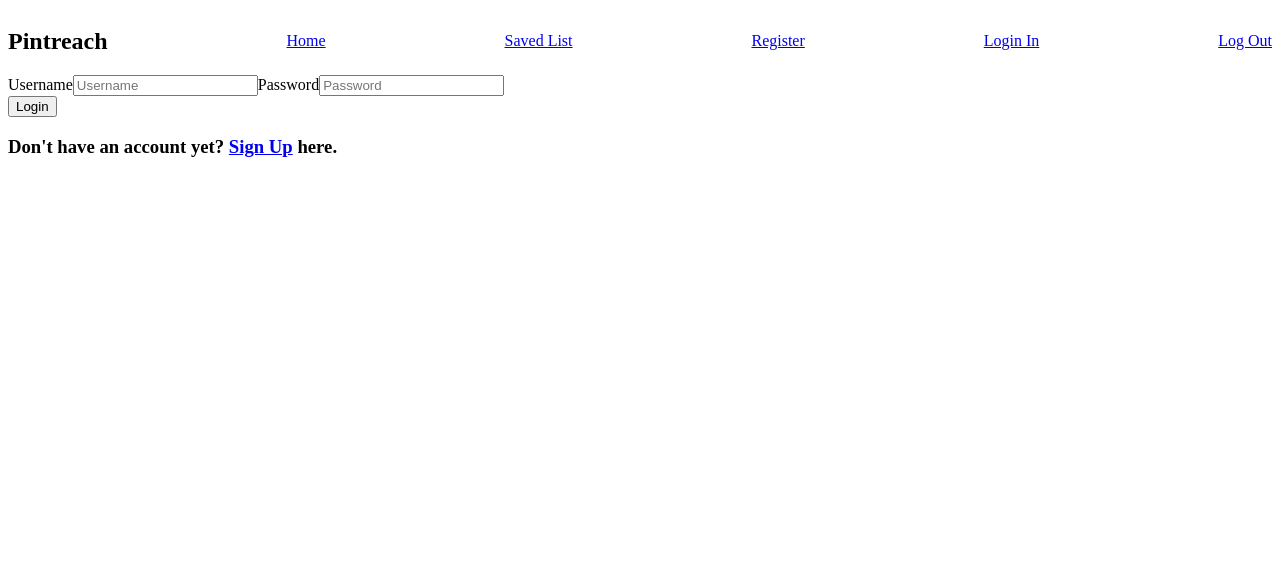
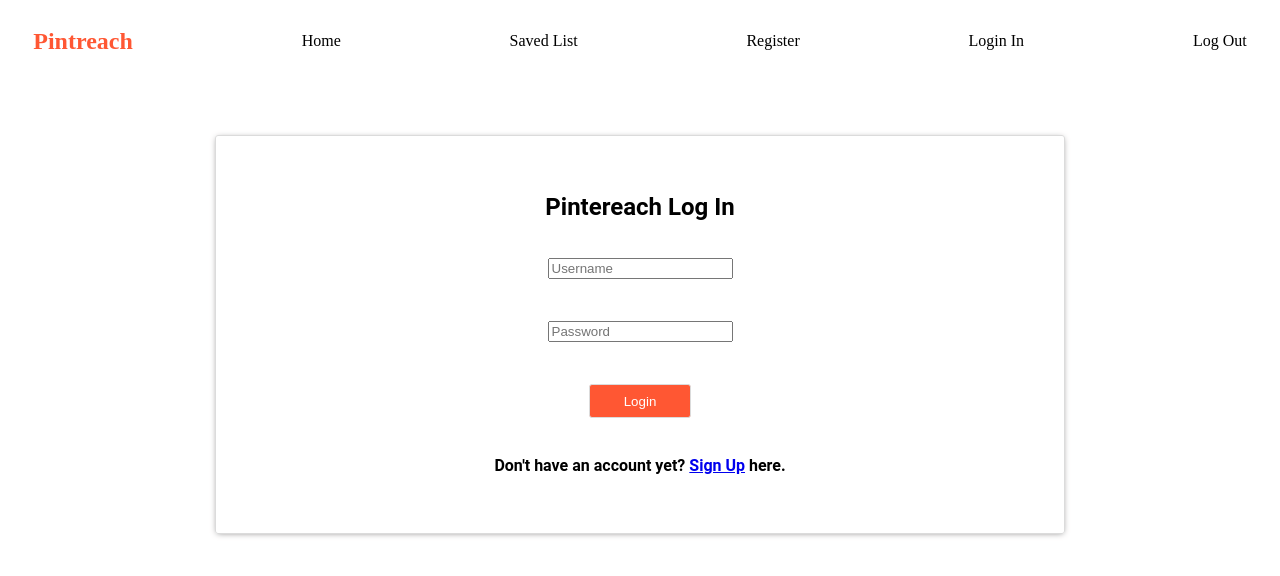
Before and after one commit to Pintereach-build-week/Pintereach-FE, a React (Create React App) app in the folder client/: page /login in a window 1280 px wide. Shown: the top 576 px of the page. Built offline with nearby package versions, Linux system fonts and the light colour scheme.

Commit message:
added more styling

```diff
--- a/client/src/App.js
+++ b/client/src/App.js
@@ -16,7 +16,7 @@ function App() {
 
 
   return (
-    <div className='App'>
+    <div style={{margin:'0 2%'}}  className='App'>
       <Router>
         <Navbar />
         <Switch>
--- a/client/src/components/articles/ArticleCard.js
+++ b/client/src/components/articles/ArticleCard.js
@@ -1,16 +1,5 @@
 import React from 'react'
 import styled from 'styled-components'
-import { Link } from "react-router-dom"
-
-const Article = styled.div`
-    margin: 2%;
-    padding: 4%;
-    border: 1px solid rgba(var(--ca6,219,219,219),1);
-    box-shadow: 0px 1px 6px -2px rgb(128, 127, 127);
-    border-radius: 3px;
-    text-align: center;
-    font-family: 'Roboto', sans-serif;
-`;
 
 function ArticleCard(props) {
     const { article } = props;
@@ -19,7 +8,7 @@ function ArticleCard(props) {
         <Article className='article'>
             <h3 className='title'>{info.article_name}</h3>
             <br />
-            <Link to={info.article_url}>{info.article_url}</Link>
+            <a href={info.article_url} target='_blank'>{info.article_url}</a>
             <br />
             <p>{info.category_id}</p>
         </Article>
@@ -36,4 +25,14 @@ function ArticleCard(props) {
     )
 }
 
+const Article = styled.div`
+    margin: 2% 5%;
+    padding: 4%;
+    border: 1px solid rgba(var(--ca6,219,219,219),1);
+    box-shadow: 0px 1px 6px -2px rgb(128, 127, 127);
+    border-radius: 3px;
+    text-align: center;
+    font-family: 'Roboto', sans-serif;
+`;
+
 export default ArticleCard;
--- /dev/null
+++ b/client/src/components/auth/FormStyling.js
@@ -0,0 +1,12 @@
+import styled from 'styled-components'
+
+
+export default styled.div`
+    margin: 5% 15%;
+    padding: 3% 0;
+    border: 1px solid rgba(var(--ca6,219,219,219),1);
+    box-shadow: 0px 1px 6px -2px rgb(128, 127, 127);
+    border-radius: 3px;
+    text-align: center;
+    font-family: 'Roboto', sans-serif;
+`
--- a/client/src/components/auth/Login.js
+++ b/client/src/components/auth/Login.js
@@ -1,47 +1,53 @@
 import React from "react";
 import { Link } from "react-router-dom";
 import { connect } from "react-redux";
-// import styled from "styled-components";
+import styled from "styled-components";
 import { login } from "../../store/auth/authActions";
 import { Form, Field, withFormik } from "formik";
 import * as Yup from "yup";
-
-
+import FormStyling from './FormStyling'
 
 
 const Login = ({ errors, touched, ...props }) => {
   return(
 
-<div>
+    <FormStyling>
         <Form>
+          <h2>Pintereach Log In</h2>
+          <div style={{padding:'2% 0'}}>
             <label>
-            Username
               <Field type="text"
               name="username"
               placeholder="Username" />
             </label>
+            <div style={{paddingTop: '1%'}}>
               {touched.username && errors.username && (
-            <p className="error">{errors.username}</p>
+                <Error className="error">{errors.username}</Error>
               )}
+            </div>
+          </div>
 
+          <div style={{padding:'2% 0'}}>
             <label>
-            Password
               <Field
               type="password"
                 name="password"
                 placeholder="Password" />
             </label>
+            <div style={{paddingTop: '1%'}}>
               {touched.password && errors.password && (
-            <p className="error">{errors.password}</p>
+                <Error className="error">{errors.password}</Error>
               )}
+            </div>
+          </div>
 
-          <div><button type="submit">{props.isLoading ? "..." : "Login "}</button></div>
+          <div style={{padding:'2% 0'}}><Button type="submit">{props.isLoading ? "..." : "Login "}</Button></div>
 
         </Form>
-        <h3>
-          Don't have an account yet? <Link to="/register">Sign Up</Link> here.{" "}
-        </h3>
-      </div>
+        <h4>
+          Don't have an account yet? <Link to="/register" >Sign Up</Link> here.{" "}
+        </h4>
+    </FormStyling>
 
   );
 };
@@ -81,15 +87,15 @@ export default connect(
 
 
 
-// const Button = styled.button`
-//   color: white;
-//   background-color: #FF5733;
-//   padding: 1% 4%;
-//   border: 1px solid rgba(var(--ca6,219,219,219),1);
-//   border-radius: 3px;
-// `;
+const Button = styled.button`
+  color: white;
+  background-color: #FF5733;
+  padding: 1% 4%;
+  border: 1px solid rgba(var(--ca6,219,219,219),1);
+  border-radius: 3px;
+`;
 
-// const Form = styled.form`
+// const LoginStyling = styled.form`
 //   margin: 5% 15%;
 //   padding: 3% 0;
 //   border: 1px solid rgba(var(--ca6,219,219,219),1);
@@ -104,7 +110,7 @@ export default connect(
 //     padding: 1%;
 // `;
 
-// const Error = styled.div`
-//     font-size: .75rem;
-//     color: #FF5733;
-// `;
+const Error = styled.div`
+    font-size: .75rem;
+    color: #FF5733;
+`;
--- /dev/null
+++ b/client/src/components/navbar/LinkStyle.js
@@ -0,0 +1,10 @@
+import styled from 'styled-components'
+
+export default styled.div`
+    text-decoration: none;
+    color: black;
+
+    &:hover {
+        color: #FF5733;
+    }
+`
--- a/client/src/components/navbar/Navbar.js
+++ b/client/src/components/navbar/Navbar.js
@@ -1,16 +1,18 @@
 import React from 'react'
 import { Link } from 'react-router-dom'
+//import LinkStyle from './LinkStyle'
 
 export const Navbar = () => {
     return (
         <div>
             <nav style={{display: 'flex', justifyContent:'space-between', alignItems: 'center'}}>
-                <h1>Pintreach</h1>
-                <Link to='/'>Home</Link>
-                <Link to='/saved-list'>Saved List</Link>
-                <Link to='/register'>Register</Link>
-                <Link to='/login'>Login In</Link>
-                <Link to='/logout' >Log Out</Link>
+                <h1 style={{color: '#FF5733'}}>Pintreach</h1>
+                <Link style={{textDecoration:'none', color:'black'}} to='/'>Home</Link>
+
+                <Link style={{textDecoration:'none', color:'black'}} to='/saved-list'>Saved List</Link>
+                <Link style={{textDecoration:'none', color:'black'}} to='/register'>Register</Link>
+                <Link style={{textDecoration:'none', color:'black'}}  to='/login'>Login In</Link>
+                <Link style={{textDecoration:'none', color:'black'}} to='/logout' >Log Out</Link>
             </nav>
         </div>
     )
```
Lines whose indentation alone changed are shown as unchanged.
